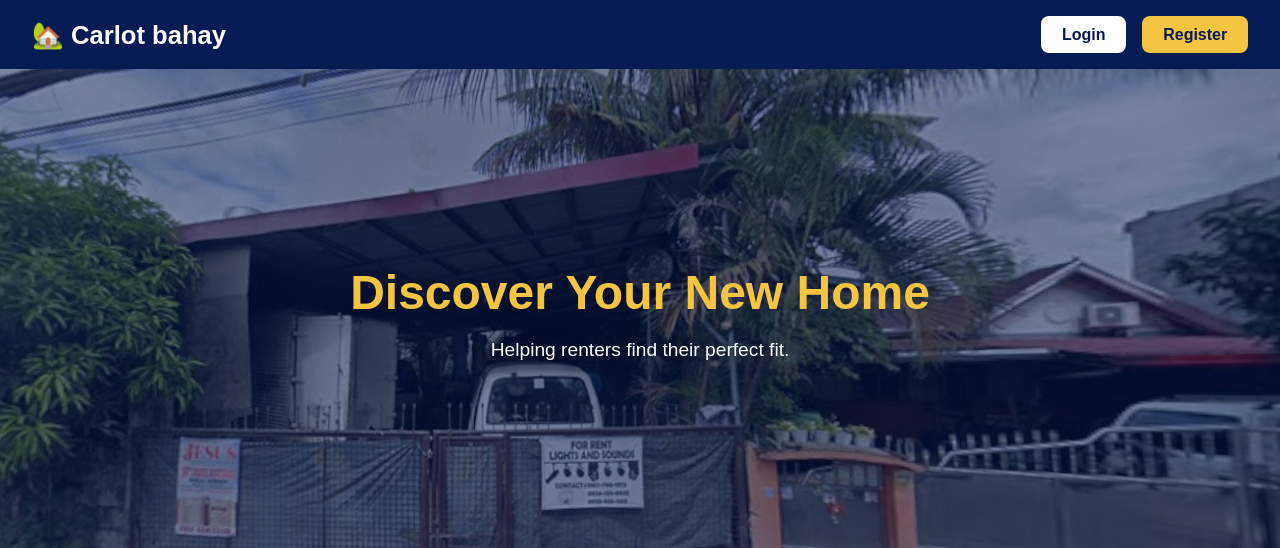
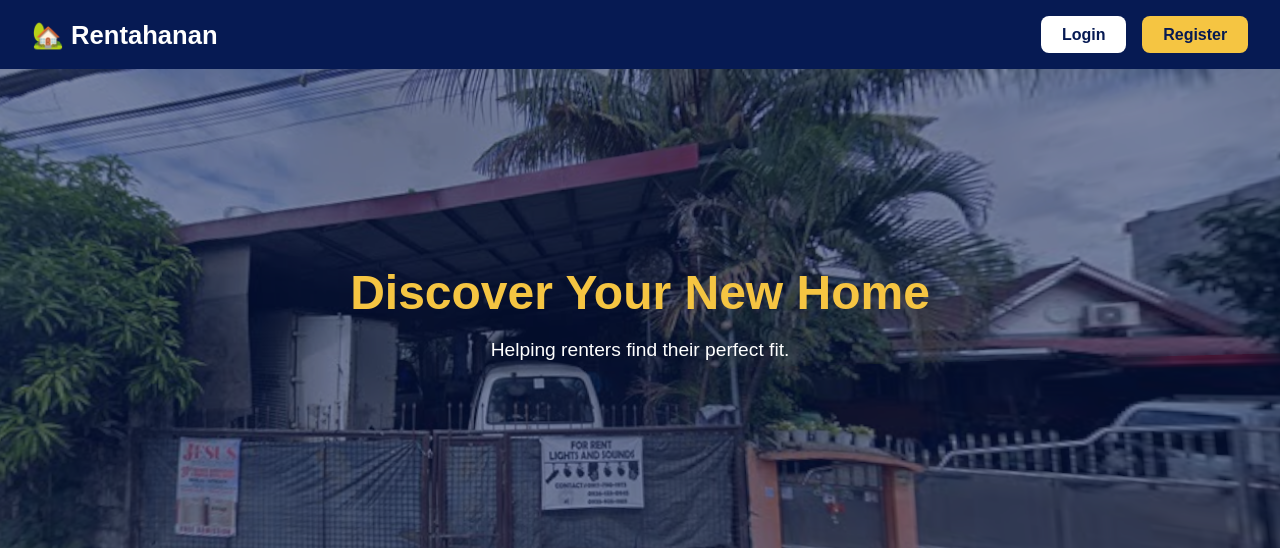
Before and after one commit to ahyannnn/house-rental-system, a Flask app: page / in a window 1280 px wide. Shown: the top 548 px of the page. Run offline with Flask 3, Linux system fonts and the light colour scheme.

Commit message:
pinalitan ko yung title tas brand

```diff
--- a/templates/landing/index.html
+++ b/templates/landing/index.html
@@ -4,14 +4,14 @@
 <head>
     <meta charset="UTF-8" />
     <meta name="viewport" content="width=device-width, initial-scale=1.0" />
-    <title>Welcome to PHOME NI SANICO</title>
+    <title>Welcome to Rentahanan</title>
     <link rel="stylesheet" href="{{ url_for('static', filename='css/auth/landing.css') }}?v=2" />
 </head>
 
 <body>
     <!-- Navbar -->
     <nav class="navbar">
-        <div class="nav-brand">🏡 Carlot bahay</div>
+        <div class="nav-brand">🏡 Rentahanan</div>
         <div class="nav-links">
             <a href="{{ url_for('auth_bp.login') }}" class="nav-btn login">Login</a>
             <a href="{{ url_for('auth_bp.register') }}" class="nav-btn register">Register</a>
```
